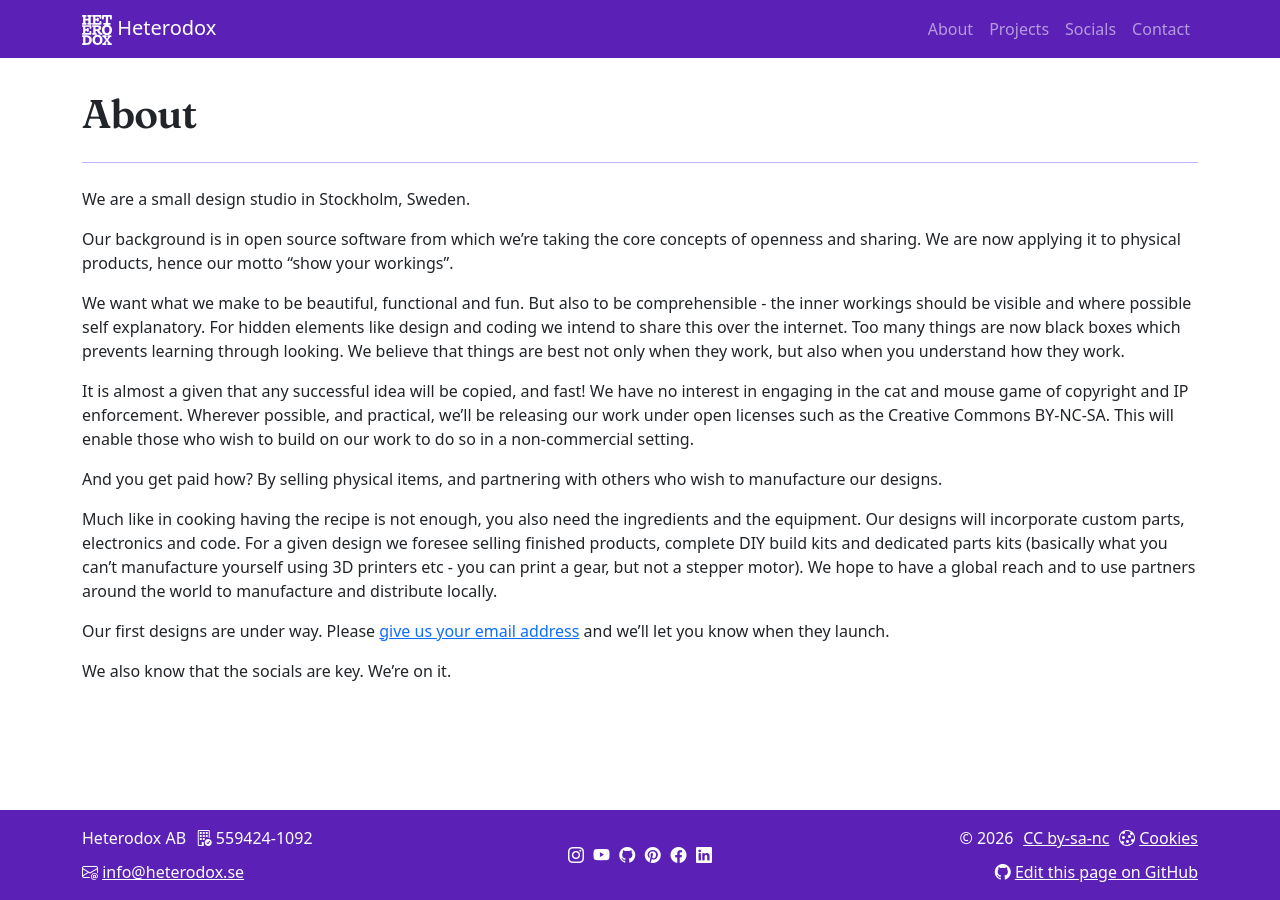
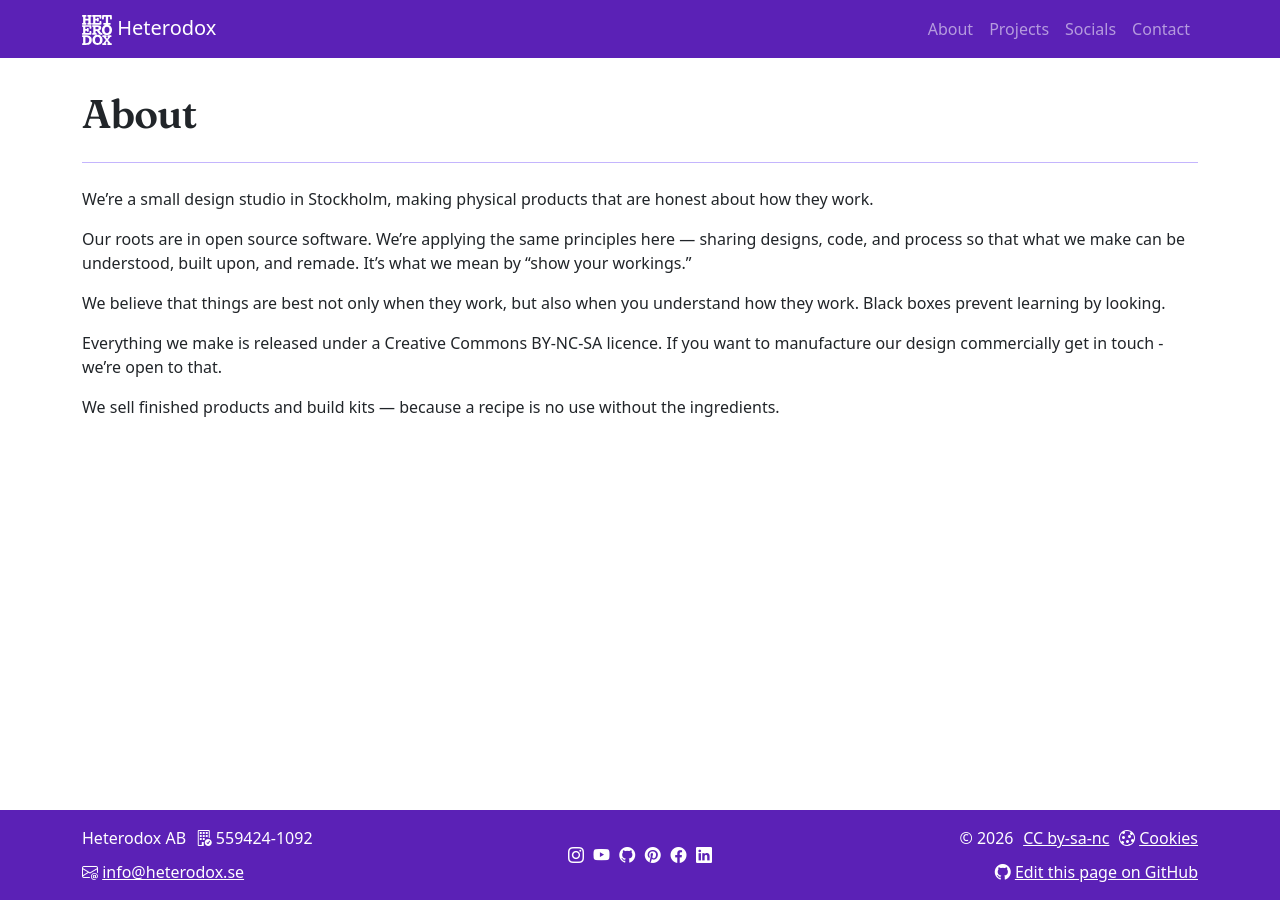
Before and after one commit to heterodox-studios/heterodox-studios.github.io, a Jekyll site: the page built from about.md, in a window 1280 px wide. Built offline with Jekyll 4.4.1, drawn with Linux system fonts in a browser that asks for light colours; some web fonts are replaced.

Commit message:
Tightened up about page

```diff
--- a/about.md
+++ b/about.md
@@ -3,18 +3,12 @@ layout: page
 title: About
 ---
 
-We are a small design studio in Stockholm, Sweden.
+We're a small design studio in Stockholm, making physical products that are honest about how they work.
 
-Our background is in open source software from which we're taking the core concepts of openness and sharing. We are now applying it to physical products, hence our motto "show your workings".
+Our roots are in open source software. We're applying the same principles here — sharing designs, code, and process so that what we make can be understood, built upon, and remade. It's what we mean by "show your workings."
 
-We want what we make to be beautiful, functional and fun. But also to be comprehensible - the inner workings should be visible and where possible self explanatory. For hidden elements like design and coding we intend to share this over the internet. Too many things are now black boxes which prevents learning through looking. We believe that things are best not only when they work, but also when you understand how they work.
+We believe that things are best not only when they work, but also when you understand how they work. Black boxes prevent learning by looking.
 
-It is almost a given that any successful idea will be copied, and fast! We have no interest in engaging in the cat and mouse game of copyright and IP enforcement. Wherever possible, and practical, we'll be releasing our work under open licenses such as the Creative Commons BY-NC-SA. This will enable those who wish to build on our work to do so in a non-commercial setting.
+Everything we make is released under a Creative Commons BY-NC-SA licence. If you want to manufacture our design commercially get in touch - we're open to that.
 
-And you get paid how? By selling physical items, and partnering with others who wish to manufacture our designs.
-
-Much like in cooking having the recipe is not enough, you also need the ingredients and the equipment. Our designs will incorporate custom parts, electronics and code. For a given design we foresee selling finished products, complete DIY build kits and dedicated parts kits (basically what you can't manufacture yourself using 3D printers etc - you can print a gear, but not a stepper motor). We hope to have a global reach and to use partners around the world to manufacture and distribute locally.
-
-Our first designs are under way. Please [give us your email address](https://docs.google.com/forms/d/e/1FAIpQLSc1pQqFR5enFFgWFgAP2s4ox58Ysb_WUmUhvJMFaU-SkbA4Uw/viewform?usp=header) and we'll let you know when they launch.
-
-We also know that the socials are key. We're on it.
+We sell finished products and build kits — because a recipe is no use without the ingredients.
```
